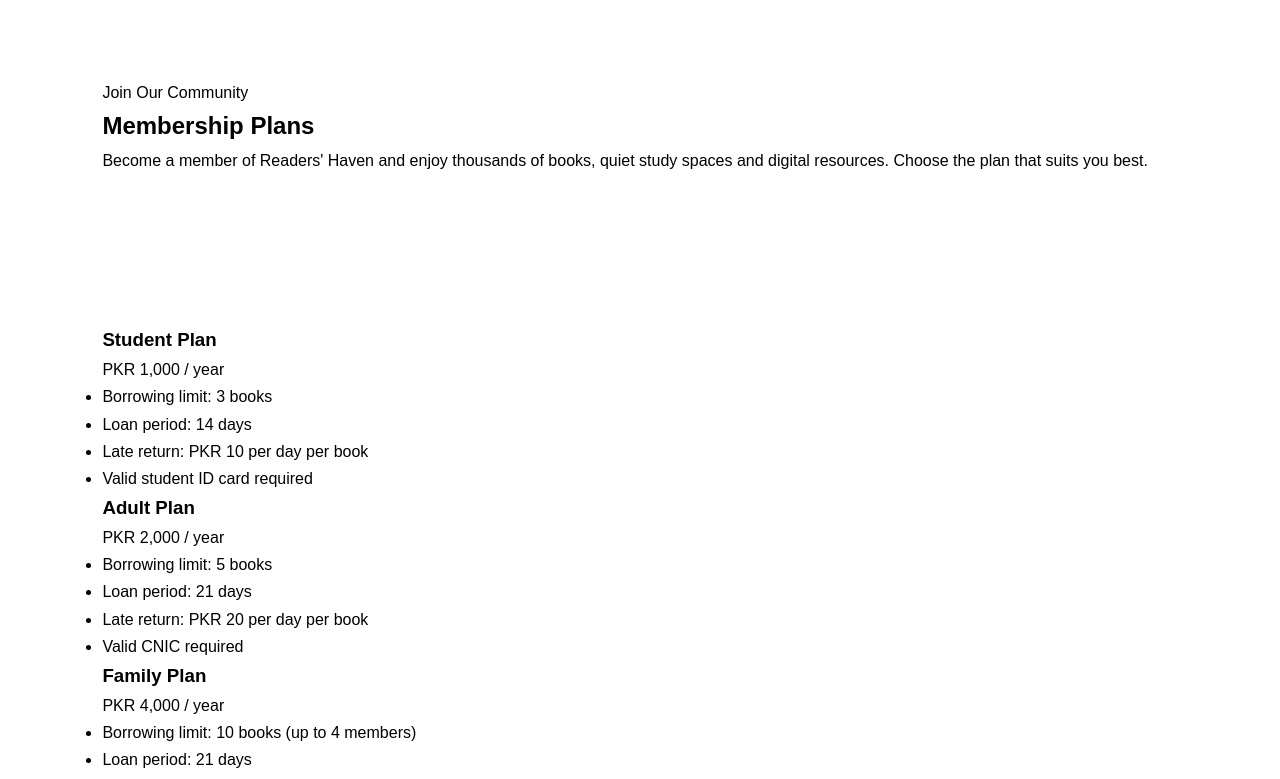
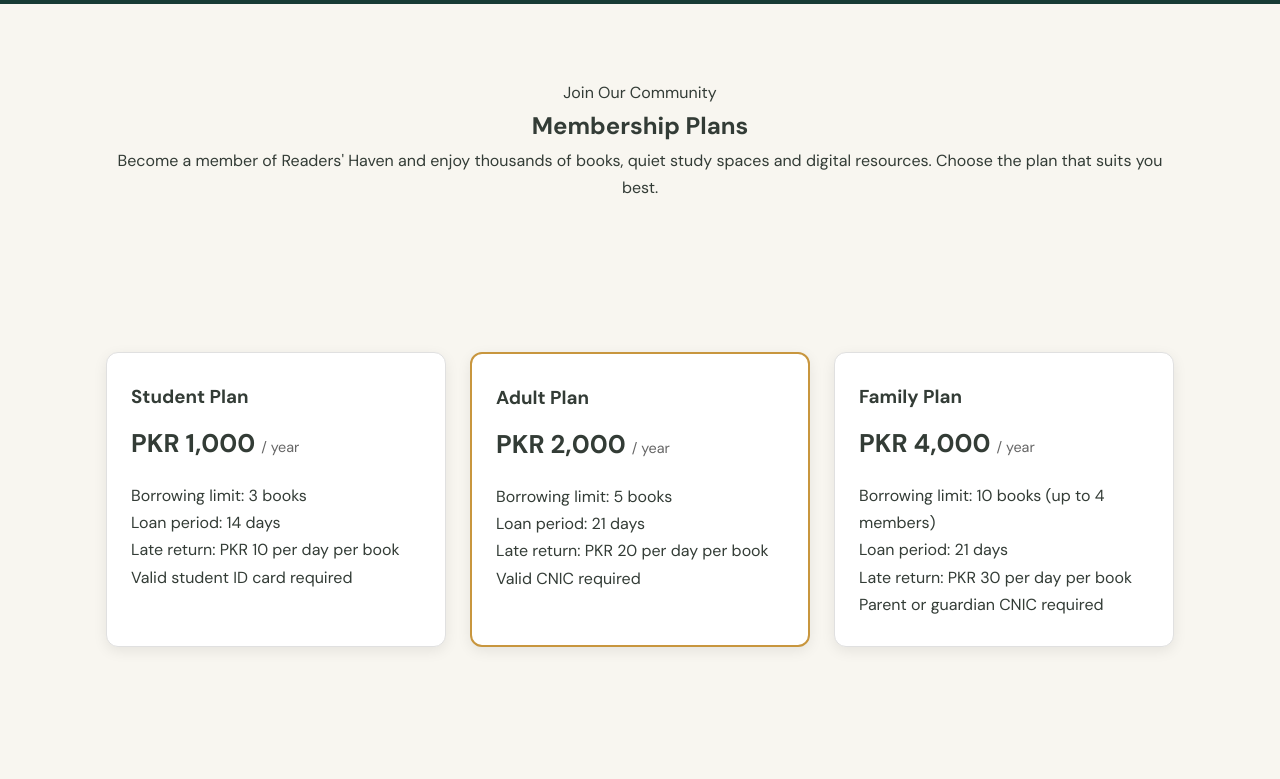
Before and after one commit to L1F23BSSE0352/readers-haven-library, a website: page src/membership.html in a window 1280 px wide. Shown: the part 98-877 px from the top of the page. Drawn offline with nearby package versions, Linux system fonts and the light colour scheme.

Commit message:
fix css merge conflict

```diff
--- a/styles/style.css
+++ b/styles/style.css
@@ -1,5 +1,4 @@
-
-@import url(); url ('https://fonts.googleapis.com/css2?family=DM+Sans:wght@400;500;600;700&family=Playfair+Display:wght@500;600;700&display=swap');
+@import url('https://fonts.googleapis.com/css2?family=DM+Sans:wght@400;500;600;700&family=Playfair+Display:wght@500;600;700&display=swap');
 
 :root {
     --green: #173b35;
@@ -381,12 +380,9 @@ footer p {
         font-size: 29px;
     }
 }
- feature/contact-page
 
-   /*index*/
+/*index*/
 
-
- develop
 @media (max-width: 480px) {
     nav a {
         font-size: 12px;
@@ -396,12 +392,12 @@ footer p {
         font-size: 36px;
     }
 }
-feature/contact-page
+
 /* Contact page responsive styles */
 @media (max-width: 600px) {
   .contact-grid { grid-template-columns: 1fr; }
   .contact-info, .contact-form { padding: 16px; }
-
+}
 
 /* ===== Membership page (Member 2) ===== */
 .mem-intro {
@@ -443,6 +439,9 @@ feature/contact-page
 
 .mem-card ul,
 .mem-rules ul {
+    list-style: none;
+    padding: 0;
+}
 
 /* ===== Collections page ===== */
 .col-intro {
@@ -468,7 +467,6 @@ feature/contact-page
     line-height: 1.8;
 }
 
-
 @media (max-width: 600px) {
     .mem-plans {
         flex-direction: column;
@@ -484,8 +482,8 @@ feature/contact-page
     .col-grid {
         grid-template-columns: 1fr;
     }
- develop
 }
+
 /* Services page responsive styles */
 @media (max-width: 600px) {
   .card-grid { grid-template-columns: 1fr; }
```
